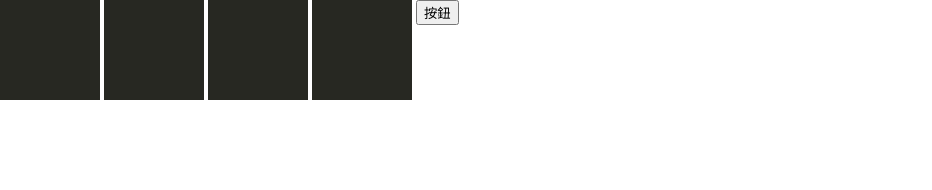
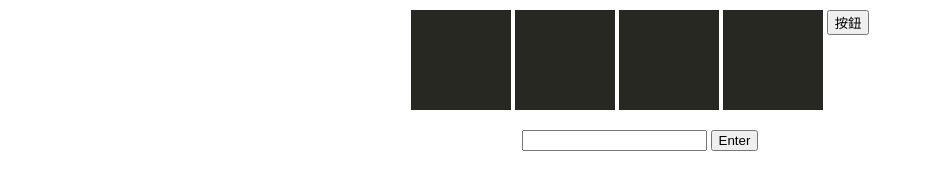
Before and after one commit to yung-yu/zeus, a plain HTML site: page index.html in a window 1280 px wide. Both pictures are taken after a click on the button "按鈕". Shown: the whole page, without its empty margins (0-932 px from the left). Drawn offline with Linux system fonts and the light colour scheme.

Commit message:
新增列表

```diff
--- a/index.html
+++ b/index.html
@@ -38,10 +38,21 @@
 
   </head>
   <body lang="zh-tw">
-    <div id='box1' class='checked'></div>
-    <div id='box2' class='checked'></div>
-    <div id='box3' class='checked'></div>
-    <div id='box4' class='checked'></div>
+  <div class='section'>
+    <div  class='box checked'></div>
+    <div  class='box checked'></div>
+    <div  class='box checked'></div>
+    <div  class='box checked'></div>
     <button id='button' type='button'>按鈕</button>
+  </div>
+  <div class='section'>
+    <div id='top'>
+      <input type='text' id='in' />
+      <button id='enter'>Enter</button>
+    </div>
+
+    <div id='items'></div>
+  </div>
+
   </body>
 </html>
--- a/js/public.js
+++ b/js/public.js
@@ -6,13 +6,17 @@
 $(function () {
 	$('#button').click(function(){
 		console.log('checked');
-		for($i=0; $i<=4; $i++){
-			console.log('checked'+$i);
-			if($('#box'+$i).hasClass('checked')){
-	          $('#box'+$i).removeClass('checked');
-	        } else {
-	          $('#box'+$i).addClass('checked');
-	        }
-    	}
+		if($('.box').hasClass('checked')){
+			$('.box').removeClass('checked');
+		} else {
+
+			$('.box').addClass('checked');
+		}
+	});
+
+	$('#enter').click(function(){
+		console.log('get text'+$('#in').val());
+		var $text = $('#in').val();
+	    $('#items').append('<div >'+$text+"</div>");
 	});
 });
--- a/scss/public.scss
+++ b/scss/public.scss
@@ -46,7 +46,15 @@ body {
     margin: 0 auto;
 }
 
-#box1, #box2, #box3, #box4{
+.section {
+    display: inline-block;
+    width: 100%;
+    margin-top: 10px;
+    margin-bottom: 10px;
+    text-align: center;
+}
+
+.box {
     display: inline-block;
     width: 100px;
     height: 100px;
@@ -55,4 +63,23 @@ body {
     &.checked {
         background-color: RGBA(102, 217, 239, 1.00);
     }
+
 }
+
+#items{
+    display: inline-block;
+    width: 200px;
+    height: 100px;
+
+
+   > div {
+       display: inline-block;
+       width: 100%;
+       text-align: center;
+       font-size: 16px;
+       background-color: RGBA(165, 220, 44, .5);
+       border: 1px  solid black;
+
+   }
+
+}
```
Also changed, not shown: css/public.css.
